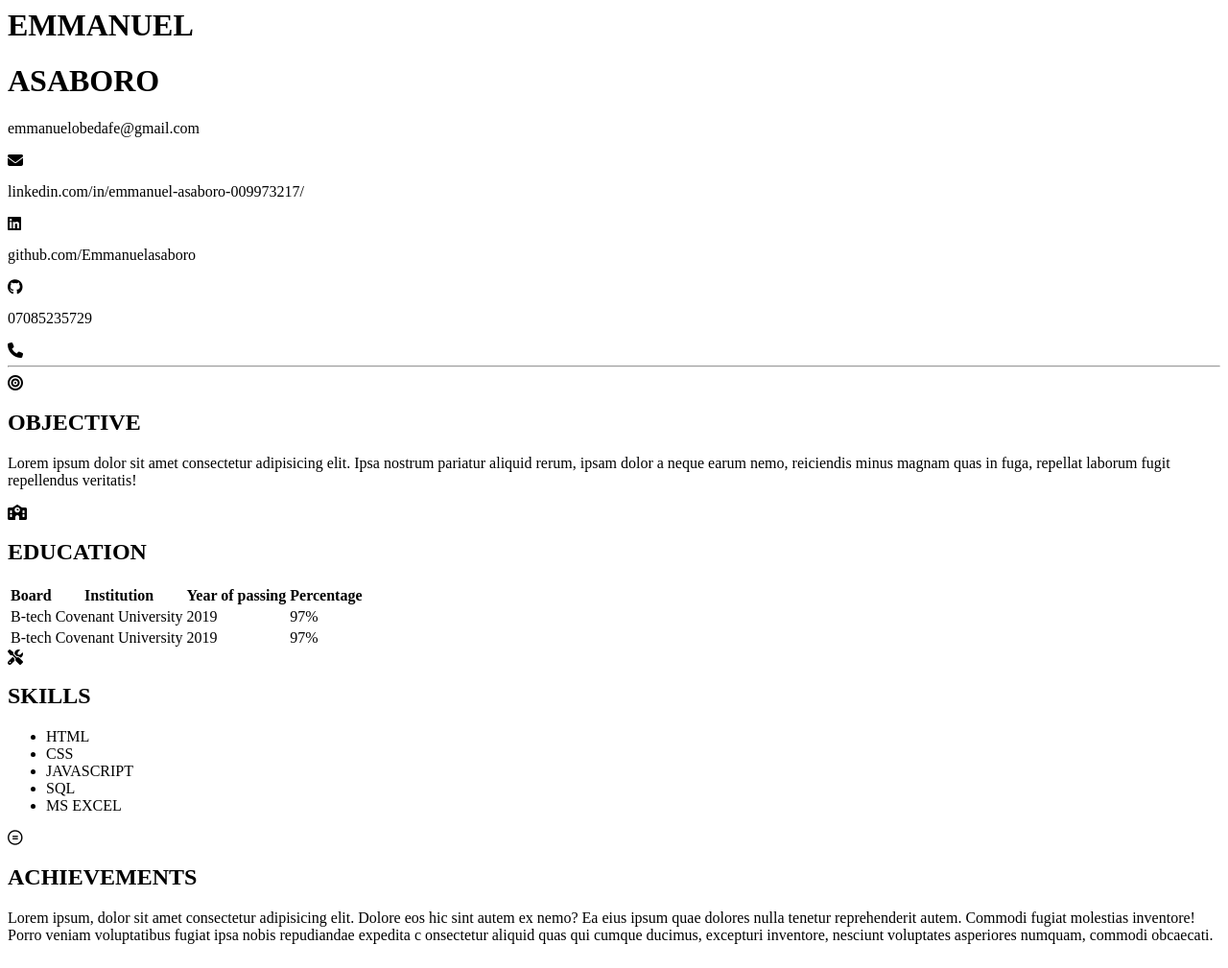
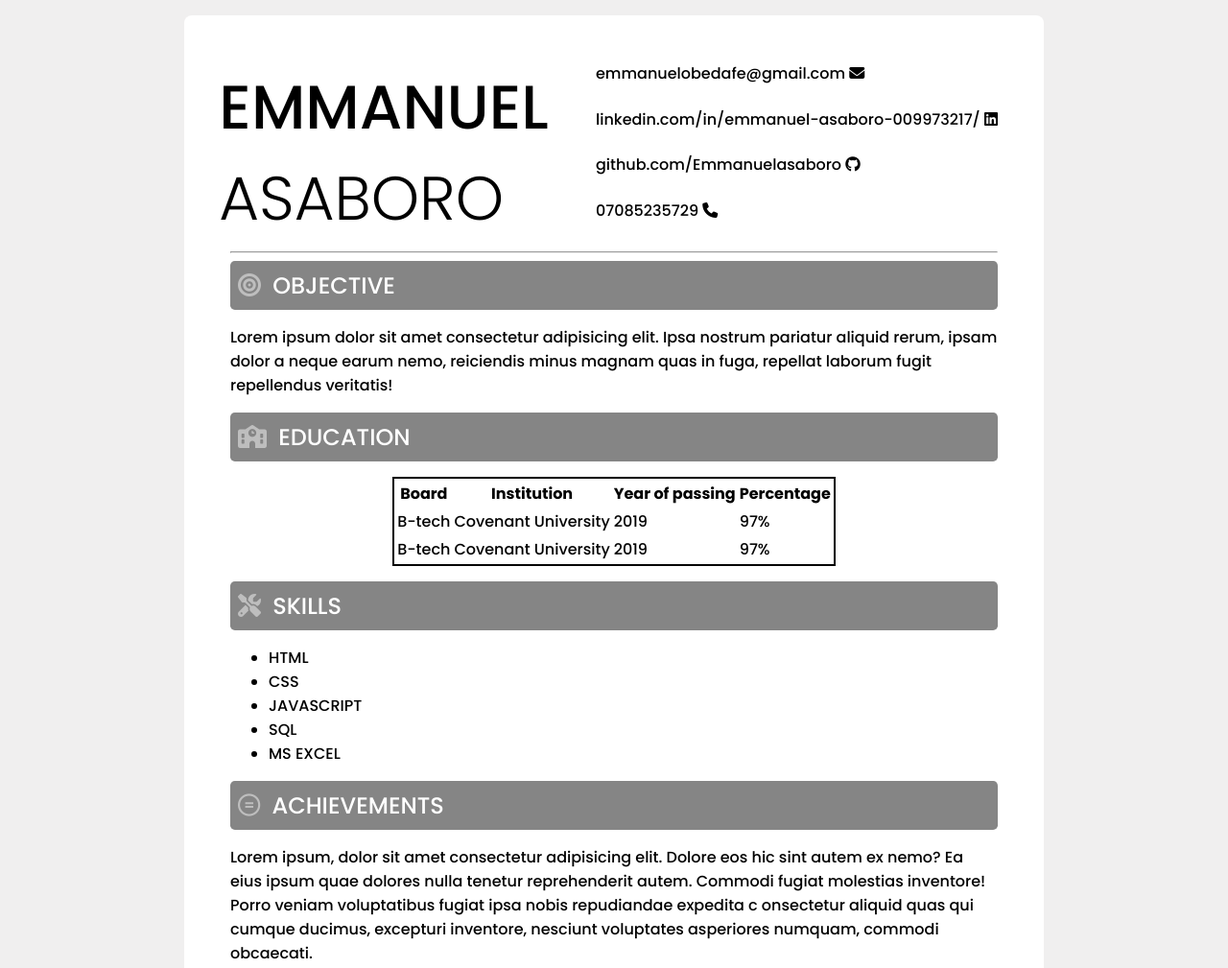
Before and after one commit to Emmanuelasaboro/Resume-application, a plain HTML site: page index.html in a window 1280 px wide. Shown: the top 1009 px of the page at 96% size. Drawn offline with Linux system fonts and the light colour scheme.

Commit message:
styles added

```diff
--- a/index.html
+++ b/index.html
@@ -46,8 +46,8 @@
         </div>
         <hr>
         <div class="objective">
-            <div class="objective-head">
-                <i class="fas fa-bullseye"></i>
+            <div class="objective-head grey">
+                <i class="fas fa-bullseye icon"></i>
                 <h2>OBJECTIVE</h2>
             </div>
             <p>Lorem ipsum dolor sit amet consectetur adipisicing elit. Ipsa nostrum pariatur aliquid rerum,
@@ -56,8 +56,8 @@
             </p>
         </div>
         <div class="education">
-            <div class="edu-head">
-                <i class="fas fa-school"></i>
+            <div class="edu-head grey">
+                <i class="fas fa-school icon"></i>
                 <h2>EDUCATION</h2>
             </div>
             <table>
@@ -82,7 +82,7 @@
             </table>
         </div>
         <div class="skills">
-            <div class="skills-head">
+            <div class="skills-head grey">
                 <i class="fas fa-tools icon"></i>
                 <h2>SKILLS</h2>
             </div>
@@ -95,7 +95,7 @@
             </ul>
         </div>
         <div class="achievements">
-            <div class="achievements-head">
+            <div class="achievements-head grey">
                 <i class="fab fa-creative-commons-nd icon"></i>
                 <h2>ACHIEVEMENTS</h2>
             </div>
--- a/style.css
+++ b/style.css
@@ -0,0 +1,64 @@
+body{
+    margin: 0;
+    padding: 0;
+    background: rgb(240, 239, 239);
+    font-family: 'Poppins', sans-serif;;
+}
+h1{
+    margin: 0;
+    font-weight: 400;
+}
+h2{
+    margin: 0;
+    font-weight: 400;
+    display: inline;
+}
+.box{
+    background: #fff;
+    width: 50rem;
+    padding: 3rem;
+    margin: 1rem auto;
+    border-radius: 0.5rem;
+}
+.header{
+    display: grid;
+    grid-template-columns: 40% 60%;
+}
+.header-left{
+    display: grid;
+    justify-content: center;
+    align-items: center;
+    font-size: 2rem;
+
+}
+.first-name{
+    font-weight: 400;
+    margin: 0;
+}
+.last-name{
+    font-weight: 200;
+    margin: 0;
+}
+.header-right{
+     width: 100%;
+     display: grid;
+     justify-content: end;
+}
+.header-right p{
+    display: inline;
+}
+.icon{
+    color: rgb(190, 190,190);
+    font-size: 1.5rem;
+    margin-right: 0.5rem;
+}
+.grey{
+    background: rgb(133, 133, 133);
+    color: #fff;
+    padding: 0.5rem;
+    border-radius: 0.3rem;
+}
+table{
+    border: 2px solid #000;
+    margin: 1rem auto;
+}
```
